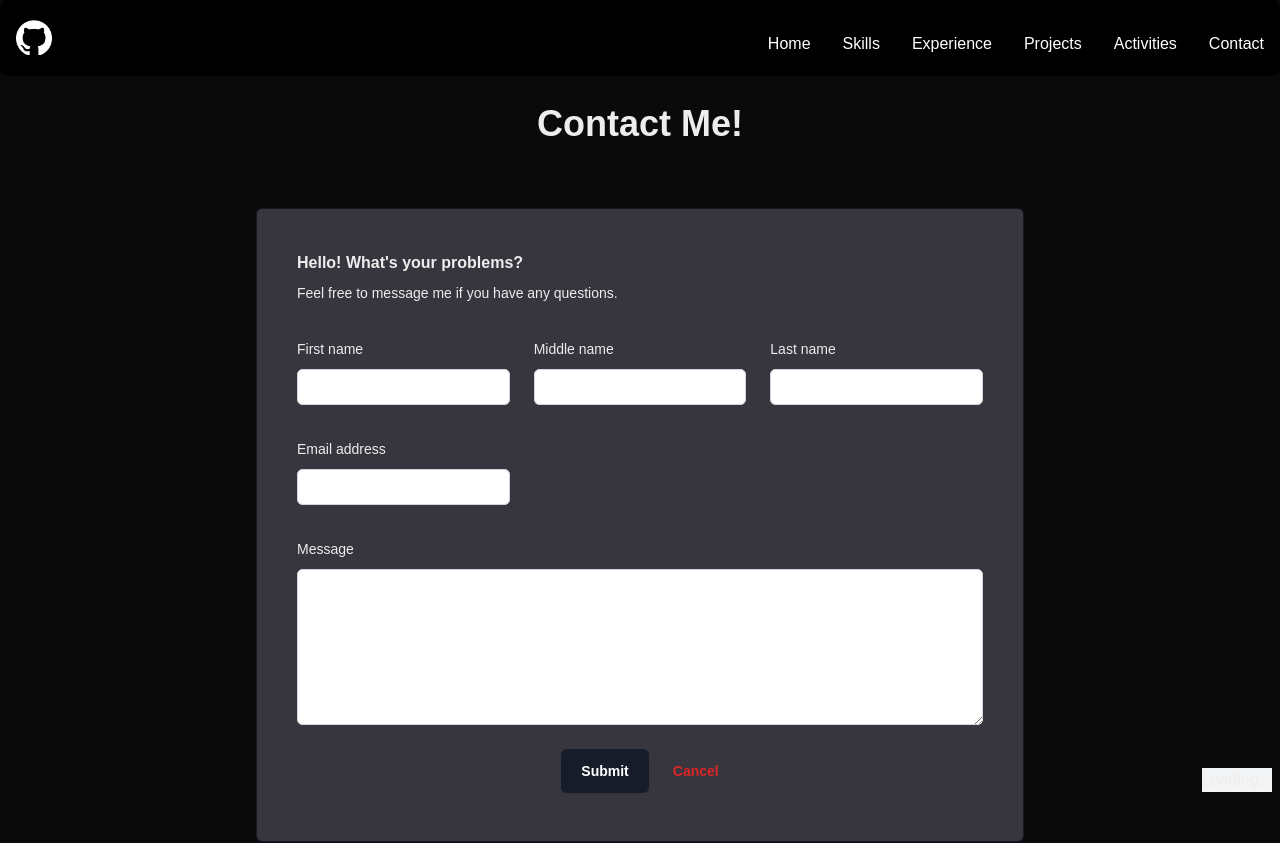
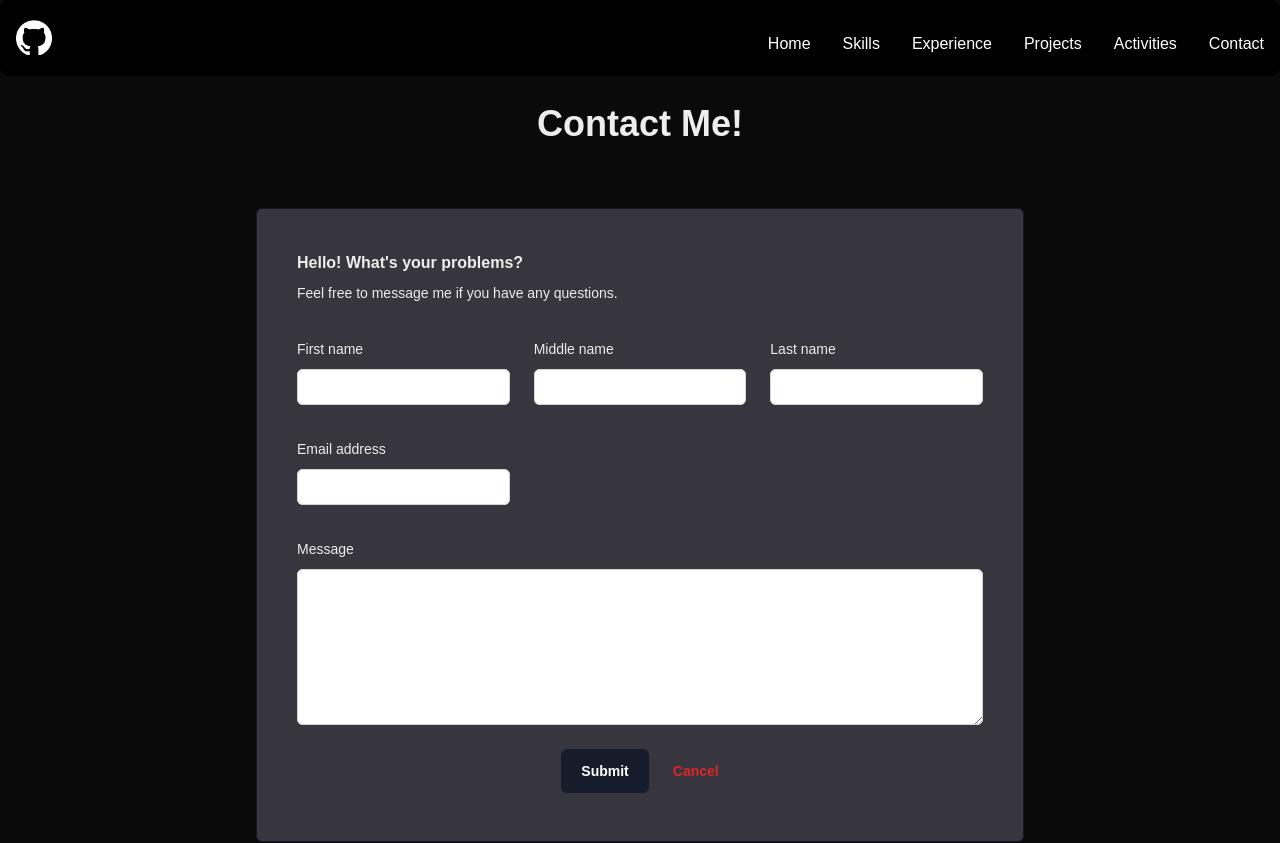
Before and after one commit to AlabicaCoff/my-react-website, a Next.js app: page /contact in a window 1280 px wide. Shown: the top 843 px of the page. Built offline with nearby package versions, Linux system fonts and the light colour scheme; no server answers; a web font is replaced by a local one.

Commit message:
fix: remove WeatherOpenAPI

```diff
--- a/src/app/contact/page.js
+++ b/src/app/contact/page.js
@@ -5,53 +5,6 @@ import Form from "next/form";
 import Link from "next/link";
 
 export default function Contact() {
-  const [location, setLocation] = useState({ lat: null, lon: null });
-  const [weather, setWeather] = useState(null);
-  const [error, setError] = useState(null);
-
-  // Your OpenWeather API key
-  const apiKey = process.env.NEXT_PUBLIC_OPENWEATHER_API_KEY;
-
-  useEffect(() => {
-    if ("geolocation" in navigator) {
-      navigator.geolocation.getCurrentPosition(
-        (position) => {
-          const { latitude, longitude } = position.coords;
-          setLocation({ lat: latitude, lon: longitude });
-        },
-        (err) => {
-          setError(
-            "Unable to retrieve your location. Please enable location services."
-          );
-          console.error(err.message);
-        }
-      );
-    } else {
-      setError("Geolocation is not supported by your browser.");
-    }
-  }, []);
-
-  useEffect(() => {
-    const fetchWeather = async () => {
-      try {
-        const response = await fetch(
-          `https://api.openweathermap.org/data/2.5/weather?lat=${location.lat}&lon=${location.lon}&units=metric&appid=${apiKey}`
-        );
-
-        if (!response.ok) {
-          throw new Error("Failed to fetch weather data");
-        }
-
-        const data = await response.json();
-        setWeather(data);
-      } catch (err) {
-        console.log(err.message);
-      }
-    };
-
-    fetchWeather();
-  }, [location, apiKey]);
-
   return (
     <>
       <main className="min-h-screen">
@@ -186,18 +139,6 @@ export default function Contact() {
             </div>
           </div>
         </section>
-        <div className="fixed bottom-2 right-2 bg-gray-100">
-          {error ? (
-            <p className="text-red-600">{error}</p>
-          ) : weather ? (
-            <div className="p-6 bg-white rounded-md shadow-md text-center">
-              <h2 className="text-xl font-semibold">{weather.name}</h2>
-              <p className="text-lg">{Math.round(weather.main.temp)}°C</p>
-            </div>
-          ) : (
-            <p>Loading...</p>
-          )}
-        </div>
       </main>
     </>
   );
```
